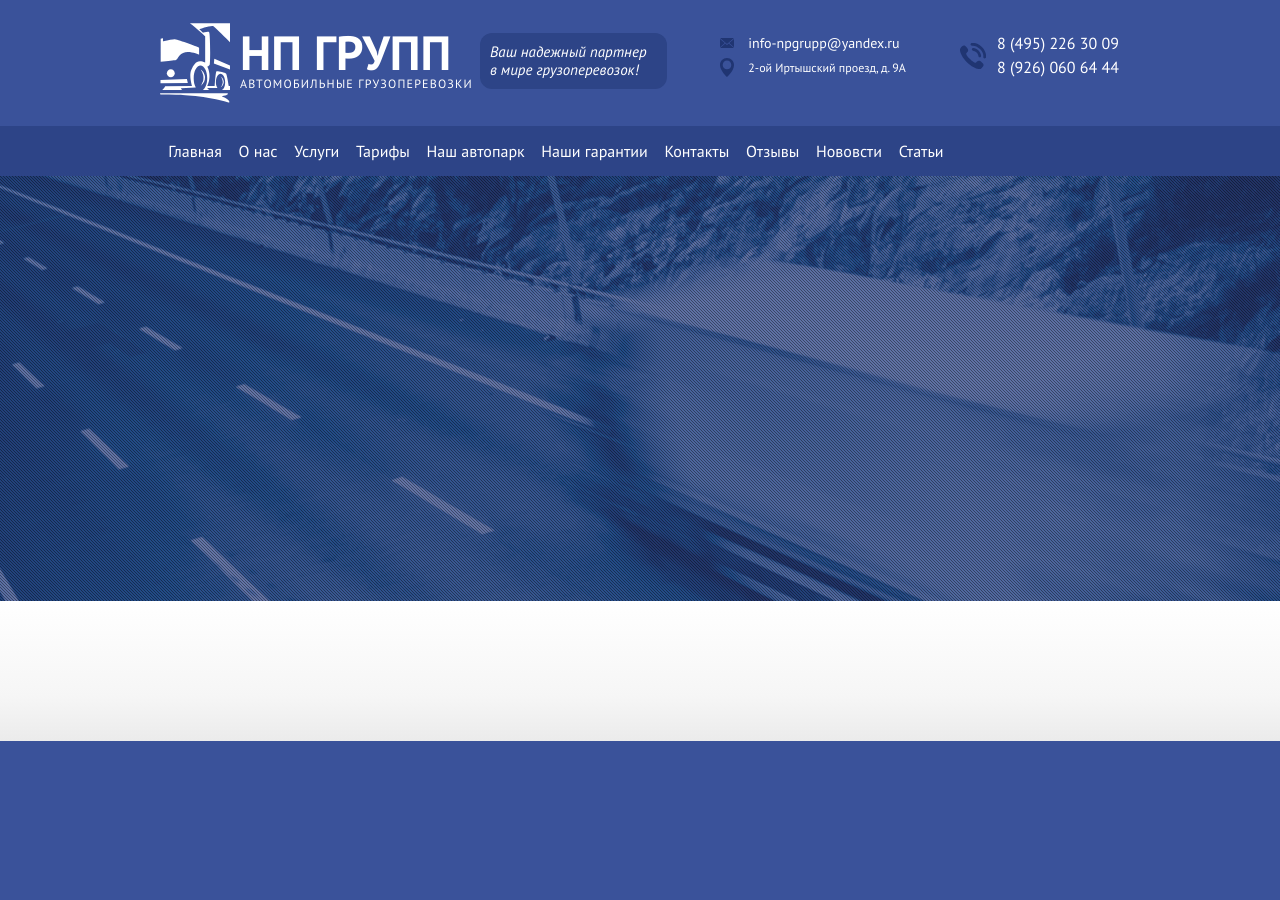
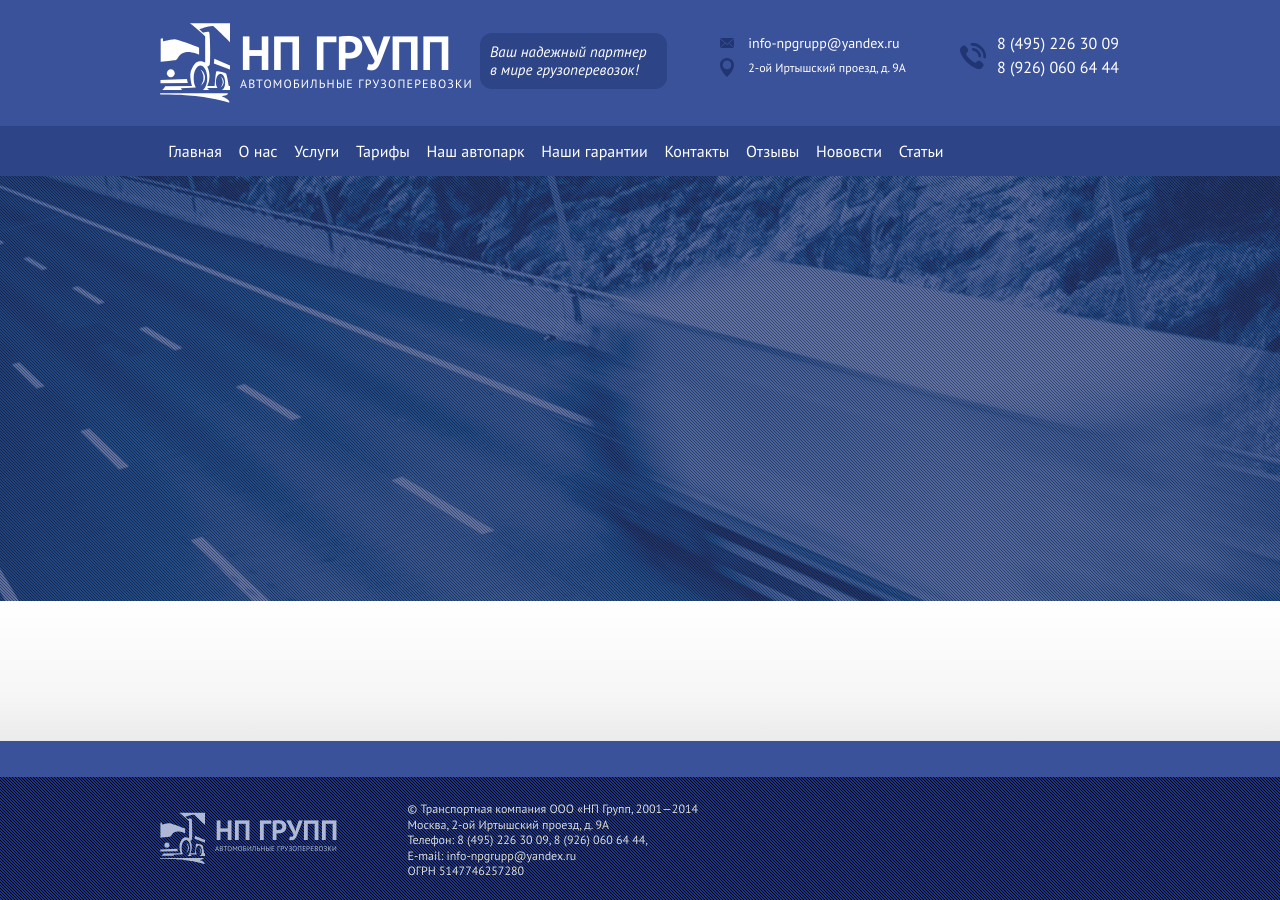
Before and after one commit to sarhov/np_groups, a Jekyll site: the page built from index.html, in a window 1280 px wide. Built offline with Jekyll 4.4.1, drawn with Linux system fonts in a browser that asks for light colours.

Commit message:
add foooter

```diff
--- a/_includes/footer.html
+++ b/_includes/footer.html
@@ -1,6 +1,24 @@
 <div class="wrap footer-wrap">
   <div class="row">
-
+    <div class="columns small-3">
+      <a href="{{site.baseurl}}" class="logo-link logo-link_footer clearfix">
+        <svg class="icon icon-logo"><use xlink:href="#icon-logo"></use></svg>
+        <h1 class="site-title site-title_header">{{site.title}}</h1>
+        <h2 class="site-subtitle site-subtitle_header">{{site.description}}</h2>
+      </a>
+    </div>
+    <!-- /.columns small3 -->
+    <div class="columns small-5 end">
+      <div class="site-info site-info_footer">
+        © Транспортная компания ООО «НП Групп, 2001—2014 <br>
+        Москва, 2-ой Иртышский проезд, д. 9А<br>
+        Телефон:  8 (495) 226 30 09, 8 (926) 060 64 44,<br>
+        E-mail: info-npgrupp@yandex.ru </br>
+        ОГРН 5147746257280
+    </div>
+      <!-- /.site-info site-info_footer -->
+    </div>
+    <!-- /.columns small4 -->
   </div>
   <!-- /.row -->
 </div>
```
Also changed, not shown: css/style.css (+14 -14 lines), sass/style.scss (+55 -0 lines), _includes/icons.svg, css/app.css, img/footer-overlay.png (added), img/map.png (added), 1 other file.
